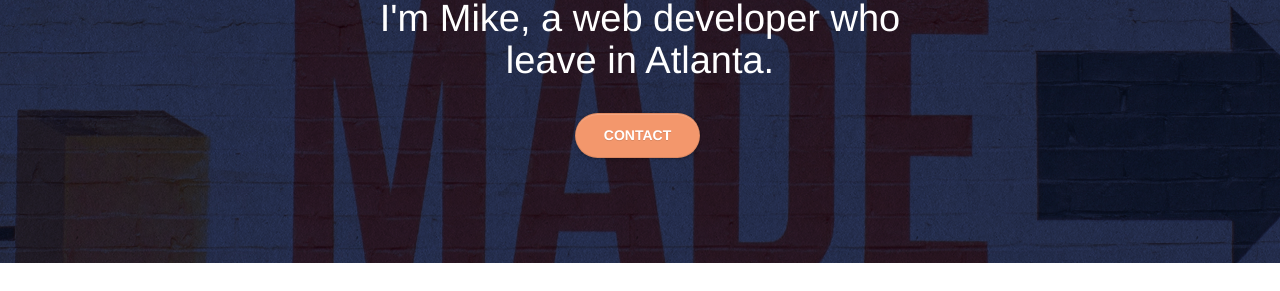
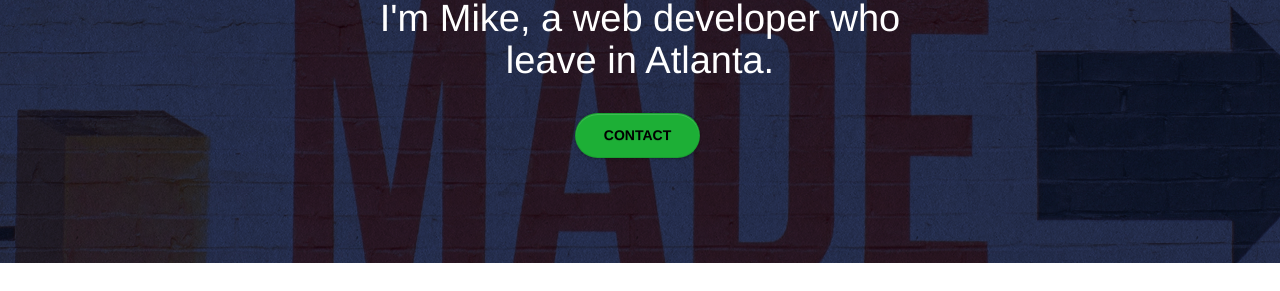
Before and after one commit to Comlanux/Project-4, a plain HTML site: page P4-Project-Updates/index.html in a window 1280 px wide. Shown: the part 320-611 px from the top of the page. Drawn offline with Linux system fonts and the light colour scheme.

Commit message:
change background and color

```diff
--- a/P4-Project-Updates/style.css
+++ b/P4-Project-Updates/style.css
@@ -785,8 +785,8 @@ h4 {
 }
 
 .btn-atomic-tangerine {
-    background: #F3976C;
-    color: #FFFFFF!important;
+    background: #1daf36;
+    color: black!important;
 }
 
 .btn-atomic-tangerine:hover {
```
